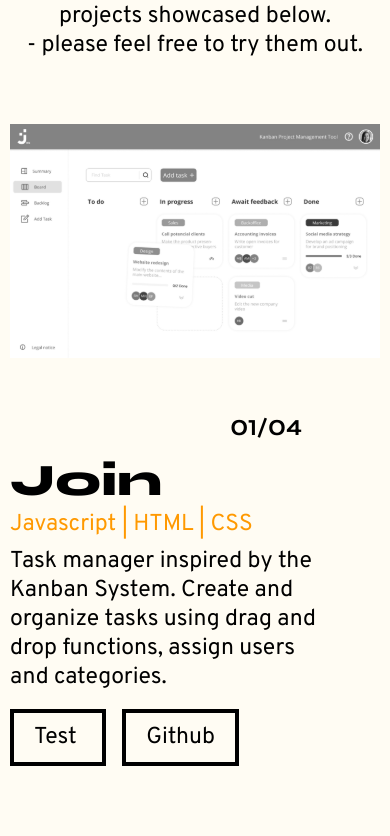
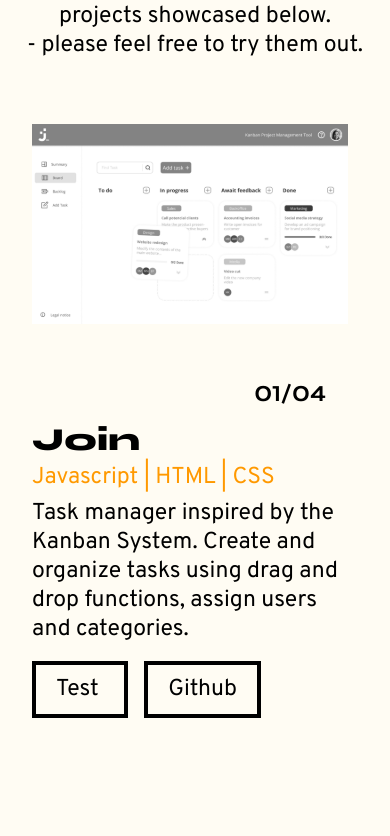
Before and after one commit to Wilhelm910/wt-homepage, an Angular app: page / in a window 390 px wide. Shown: the part 2988-3824 px from the top of the page. Built offline with nearby package versions, Linux system fonts and the light colour scheme.

Commit message:
mobile version for 350px width updated

```diff
--- a/src/app/portfolio/portfolio.component.html
+++ b/src/app/portfolio/portfolio.component.html
@@ -5,7 +5,6 @@
 <div class="portfolio-content">
     <div class="projects-container" *ngFor="let project of projectData; let i = index">
         <div class="flex showAnimations" [class.reverse]="i % 2 != 0">
-
             <div class="img-container" [class.img-container-left]="i % 2 != 0" data-aos="fade-right" data-aos-offset="300">
                 <svg style="transform-origin: center center" width="48" height="48" viewBox="0 0 68 68" fill="none"
                     xmlns="http://www.w3.org/2000/svg">
@@ -18,8 +17,8 @@
             </div>
             <div class="hide portfolio-description" [class.text-align]="i % 2 != 0"
                 [ngClass]="{'slideInRev' : i % 2 != 0 && slideIn, 'slideIn' : slideIn && i % 1 == 0 }"
-                data-aos="fade-left" data-aos-offset="300">
-                <div class="project-counter" [class.left]="i % 2 != 0" data-aos="fade-down" data-aos-offset="300">
+                data-aos="fade-left" data-aos-offset="150">
+                <div class="project-counter" [class.left]="i % 2 != 0" data-aos="fade-down" data-aos-offset="150">
                     <p>0{{ i+1 }}/0{{ projectData.length }}</p>
                 </div>
                 <div>
--- a/src/app/portfolio/portfolio.component.scss
+++ b/src/app/portfolio/portfolio.component.scss
@@ -57,18 +57,19 @@
 }
 
 .projects-container {
-
-    @media (max-width: 680px) {
-        max-width: 100%;
-        overflow-x: hidden;
-    }
-
+    margin-left: 32px;
+    margin-right: 32px;
     margin-top: 64px;
     margin-bottom: 128px;
     display: flex;
     flex-direction: column;
     align-items: center;
     justify-content: center;
+
+    @media (max-width: 680px) {
+        max-width: 100%;
+        overflow-x: hidden;
+    }
 
     @media (min-width: 680px) {
         margin-left: 64px;
@@ -87,6 +88,12 @@
 
         @media (min-width: 350px) {
             width: 100%;
+        }
+
+        @media (min-width: 1200px) {
+            -webkit-filter: grayscale(0%);
+            /* Safari 6.0 - 9.0 */
+            filter: grayscale(0%);
         }
     }
 
@@ -170,7 +177,6 @@
     display: flex;
     align-items: center;
     justify-content: center;
-    width: 370px;
     position: relative;
     z-index: 2;
 
@@ -195,7 +201,7 @@
     &:hover {
 
 
-            opacity: 1 !important;
+        opacity: 1 !important;
 
         img {
             box-sizing: border-box;
@@ -248,6 +254,7 @@
     justify-content: flex-end;
     width: 100%;
     margin-bottom: 8px;
+
     p {
         margin: 8px 32px;
 
@@ -273,11 +280,11 @@
 .portfolio-description {
     margin-top: 16px;
     margin-bottom: 16px;
-    width: 324px;
 
     @media (min-width: 680px) {
         width: 420px;
     }
+
     @media (min-width: 980px) {
         width: 625px;
     }
@@ -299,6 +306,10 @@
         font-weight: 800;
         font-size: 45px;
         line-height: 100%;
+
+        @media (max-width: 500px) {
+            font-size: 32px;
+        }
     }
 
     p {
```
